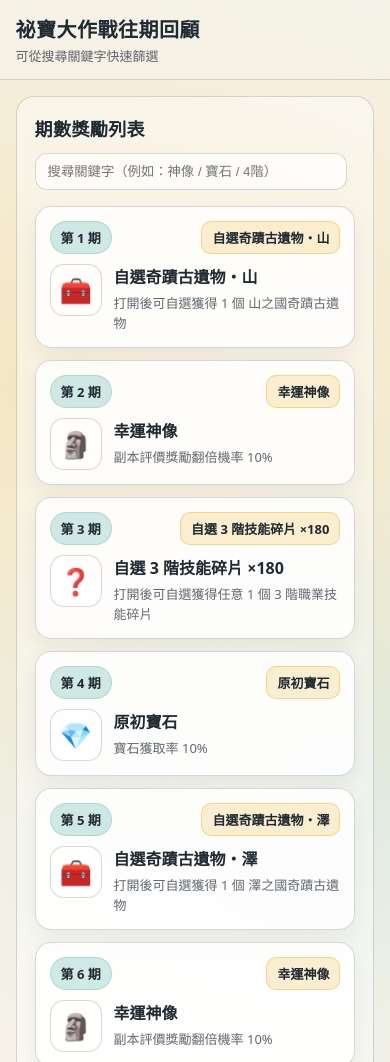
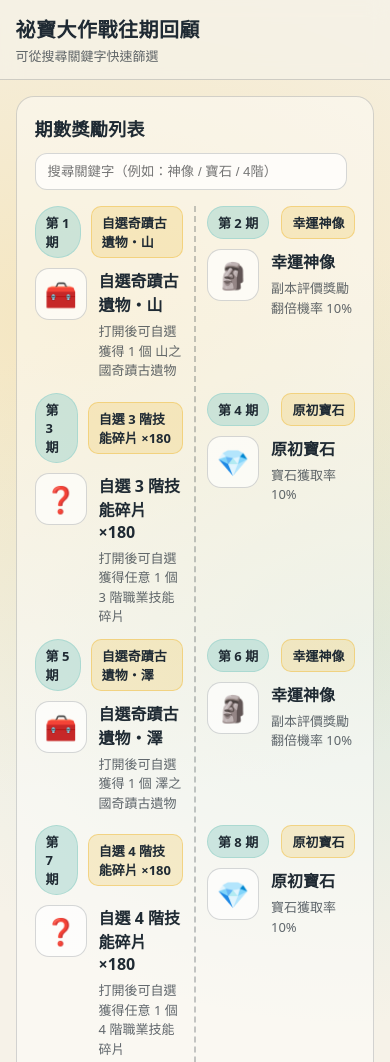
Before and after one commit to aimidy/ss-prize, a website: page src/index.html in a window 390 px wide. Shown: the top 1062 px of the page. Drawn offline with Linux system fonts and the light colour scheme.

Commit message:
更新 data.json，新增自選奇蹟古遺物・羽 III；調整 HTML 和 CSS 中的類別名稱，簡化結構並移除不必要的樣式

```diff
--- a/src/data.json
+++ b/src/data.json
@@ -6,192 +6,175 @@
             "label": "自選奇蹟古遺物・山",
             "title": "自選奇蹟古遺物・山",
             "description": "打開後可自選獲得 1 個 山之國奇蹟古遺物",
-            "iconEmoji": "🧰",
-            "side": "left"
+            "iconEmoji": "🧰"
         },
         {
             "phase": 2,
             "label": "幸運神像",
             "title": "幸運神像",
             "description": "副本評價獎勵翻倍機率 10%",
-            "iconEmoji": "🗿",
-            "side": "right"
+            "iconEmoji": "🗿"
         },
         {
             "phase": 3,
             "label": "自選 3 階技能碎片 ×180",
             "title": "自選 3 階技能碎片 ×180",
             "description": "打開後可自選獲得任意 1 個 3 階職業技能碎片",
-            "iconEmoji": "❓",
-            "side": "left"
+            "iconEmoji": "❓"
         },
         {
             "phase": 4,
             "label": "原初寶石",
             "title": "原初寶石",
             "description": "寶石獲取率 10%",
-            "iconEmoji": "💎",
-            "side": "right"
+            "iconEmoji": "💎"
         },
         {
             "phase": 5,
             "label": "自選奇蹟古遺物・澤",
             "title": "自選奇蹟古遺物・澤",
             "description": "打開後可自選獲得 1 個 澤之國奇蹟古遺物",
-            "iconEmoji": "🧰",
-            "side": "left"
+            "iconEmoji": "🧰"
         },
         {
             "phase": 6,
             "label": "幸運神像",
             "title": "幸運神像",
             "description": "副本評價獎勵翻倍機率 10%",
-            "iconEmoji": "🗿",
-            "side": "right"
+            "iconEmoji": "🗿"
         },
         {
             "phase": 7,
             "label": "自選 4 階技能碎片 ×180",
             "title": "自選 4 階技能碎片 ×180",
             "description": "打開後可自選獲得任意 1 個 4 階職業技能碎片",
-            "iconEmoji": "❓",
-            "side": "left"
+            "iconEmoji": "❓"
         },
         {
             "phase": 8,
             "label": "原初寶石",
             "title": "原初寶石",
             "description": "寶石獲取率 10%",
-            "iconEmoji": "💎",
-            "side": "right"
+            "iconEmoji": "💎"
         },
         {
             "phase": 9,
             "label": "自選奇蹟古遺物・龍",
             "title": "自選奇蹟古遺物・龍",
             "description": "打開後可自選獲得 1 個 龍之國奇蹟古遺物",
-            "iconEmoji": "🧰",
-            "side": "left"
+            "iconEmoji": "🧰"
         },
         {
             "phase": 10,
             "label": "幸運神像",
             "title": "幸運神像",
             "description": "副本評價獎勵翻倍機率 10%",
-            "iconEmoji": "🗿",
-            "side": "right"
+            "iconEmoji": "🗿"
         },
         {
             "phase": 11,
             "label": "自選 4 階技能碎片 ×180",
             "title": "自選 4 階技能碎片 ×180",
             "description": "打開後可自選獲得任意 1 個 4 階職業技能碎片",
-            "iconEmoji": "❓",
-            "side": "left"
+            "iconEmoji": "❓"
         },
         {
             "phase": 12,
             "label": "原初寶石",
             "title": "原初寶石",
             "description": "寶石獲取率 10%",
-            "iconEmoji": "💎",
-            "side": "right"
+            "iconEmoji": "💎"
         },
         {
             "phase": 13,
             "label": "自選奇蹟古遺物・龍 II",
             "title": "自選奇蹟古遺物・龍 II",
             "description": "打開後可自選獲得 1 個 龍之國 II 奇蹟古遺物",
-            "iconEmoji": "🧰",
-            "side": "left"
+            "iconEmoji": "🧰"
         },
         {
             "phase": 14,
             "label": "幸運神像",
             "title": "幸運神像",
             "description": "副本評價獎勵翻倍機率 10%",
-            "iconEmoji": "🗿",
-            "side": "right"
+            "iconEmoji": "🗿"
         },
         {
             "phase": 15,
             "label": "自選 4 階技能碎片 ×180",
             "title": "自選 4 階技能碎片 ×180",
             "description": "打開後可自選獲得任意 1 個 4 階職業技能碎片",
-            "iconEmoji": "❓",
-            "side": "left"
+            "iconEmoji": "❓"
         },
         {
             "phase": 16,
             "label": "原初寶石",
             "title": "原初寶石",
             "description": "寶石獲取率 10%",
-            "iconEmoji": "💎",
-            "side": "right"
+            "iconEmoji": "💎"
         },
         {
             "phase": 17,
             "label": "自選奇蹟古遺物・羽 I",
             "title": "自選奇蹟古遺物・羽 I",
             "description": "打開後可自選獲得 1 個 羽之國 I 奇蹟古遺物",
-            "iconEmoji": "🧰",
-            "side": "left"
+            "iconEmoji": "🧰"
         },
         {
             "phase": 18,
             "label": "自選特殊遺物箱 I",
             "title": "自選特殊遺物箱 I",
             "description": "打開後可自選獲得 幸運神像 或 黃金神木",
-            "iconEmoji": "🎁",
-            "side": "right"
+            "iconEmoji": "🎁"
         },
         {
             "phase": 19,
             "label": "自選 5 階技能碎片",
             "title": "自選 5 階技能碎片",
             "description": "打開後可自選獲得任意 1 個 5 階職業技能碎片",
-            "iconEmoji": "❓",
-            "side": "left"
+            "iconEmoji": "❓"
         },
         {
             "phase": 20,
             "label": "自選特殊遺物箱 II",
             "title": "自選特殊遺物箱 II",
             "description": "打開後可自選獲得 原初寶石 或 賢者之石",
-            "iconEmoji": "🎁",
-            "side": "right"
+            "iconEmoji": "🎁"
         },
         {
             "phase": 21,
             "label": "自選奇蹟古遺物・羽 II",
             "title": "自選奇蹟古遺物・羽 II",
             "description": "打開後可自選獲得 1 個 羽之國 II 奇蹟古遺物",
-            "iconEmoji": "🧰",
-            "side": "left"
+            "iconEmoji": "🧰"
         },
         {
             "phase": 22,
             "label": "自選特殊遺物箱 I",
             "title": "自選特殊遺物箱 I",
             "description": "打開後可自選獲得 幸運神像 或 黃金神木",
-            "iconEmoji": "🎁",
-            "side": "right"
+            "iconEmoji": "🎁"
         },
         {
             "phase": 23,
             "label": "自選 5 階技能碎片",
             "title": "自選 5 階技能碎片",
             "description": "打開後可自選獲得任意 1 個 5 階職業技能碎片",
-            "iconEmoji": "❓",
-            "side": "left"
+            "iconEmoji": "❓"
         },
         {
             "phase": 24,
             "label": "自選特殊遺物箱 II",
             "title": "自選特殊遺物箱 II",
             "description": "打開後可自選獲得 原初寶石 或 賢者之石",
-            "iconEmoji": "🎁",
-            "side": "right"
+            "iconEmoji": "🎁"
+        },
+        {
+            "phase": 25,
+            "label": "自選奇蹟古遺物・羽 III",
+            "title": "自選奇蹟古遺物・羽 III",
+            "description": "打開後可自選獲得 1 個 羽之國 III 奇蹟古遺物",
+            "iconEmoji": "🧰"
         }
     ]
 }
--- a/src/index.html
+++ b/src/index.html
@@ -10,17 +10,17 @@
         <header class="topbar">
             <div class="container">
                 <div class="brand">
-                    <div class="brand__title">祕寶大作戰往期回顧</div>
-                    <div class="brand__subtitle">可從搜尋關鍵字快速篩選</div>
+                    <div class="brand_title">祕寶大作戰往期回顧</div>
+                    <div class="brand_subtitle">可從搜尋關鍵字快速篩選</div>
                 </div>
             </div>
         </header>
 
         <main class="container">
             <section class="board">
-                <div class="board__header">
+                <div class="board_header">
                     <h2>期數獎勵列表</h2>
-                    <div class="board__actions">
+                    <div class="board_actions">
                         <input
                             id="search"
                             class="input"
--- a/src/script.js
+++ b/src/script.js
@@ -18,13 +18,7 @@ function normalizeText(s) {
 
 function matchesQuery(item, q) {
     if (!q) return true;
-    const hay = [
-        item.phase,
-        item.label,
-        item.title,
-        item.description,
-        item.side, // 有些人可能會搜 left/right，也保留
-    ]
+    const hay = [item.phase, item.label, item.title, item.description]
         .map((v) => String(v ?? ''))
         .join(' ')
         .toLowerCase();
@@ -38,20 +32,17 @@ function render(items) {
     // ✅關鍵：用「目前 items 的順序」重新分配左右欄，避免某一欄全空
     // 桌面兩欄：奇數 left / 偶數 right（或反過來你也可改）
     items.forEach((item, idx) => {
-        const sideClass = idx % 2 === 0 ? 'left' : 'right';
-
         const iconHtml = item.iconUrl
             ? `<img src="${escapeHtml(item.iconUrl)}" alt="${escapeHtml(item.title || '')}" />`
             : `${escapeHtml(item.iconEmoji || '🎁')}`;
 
         const card = document.createElement('article');
-        card.className = `card ${sideClass}`;
         card.innerHTML = `
-          <div class="card__top">
+          <div class="card_top">
             <span class="badge">第 ${escapeHtml(String(item.phase ?? ''))} 期</span>
             <span class="tag">${escapeHtml(item.label || item.title || '')}</span>
           </div>
-          <div class="card__body">
+          <div class="card_body">
             <div class="icon">${iconHtml}</div>
             <div class="content">
               <h3>${escapeHtml(item.title || '')}</h3>
@@ -78,7 +69,7 @@ async function init() {
         render(allItems);
     } catch (err) {
         grid.innerHTML = `
-          <div class="card left">
+          <div class="card">
             <h3>載入失敗</h3>
             <p>讀取 data.json 時發生錯誤：${escapeHtml(String(err))}</p>
             <p>如果你是直接用檔案開啟（file://），請改用本機伺服器方式開啟（例如 VSCode Live Server）。</p>
--- a/src/styles.css
+++ b/src/styles.css
@@ -43,12 +43,12 @@ body {
 .brand {
     padding: 14px 0;
 }
-.brand__title {
+.brand_title {
     font-size: 20px;
     font-weight: 800;
     letter-spacing: 0.5px;
 }
-.brand__subtitle {
+.brand_subtitle {
     font-size: 13px;
     color: var(--muted);
     margin-top: 3px;
@@ -67,11 +67,6 @@ body {
     border-radius: 12px;
     display: block;
 }
-.poster__hint {
-    margin: 10px 0 0;
-    font-size: 12px;
-    color: var(--muted);
-}
 
 .board {
     margin: 16px 0 40px;
@@ -81,19 +76,19 @@ body {
     background: rgba(255, 255, 255, 0.45);
 }
 
-.board__header {
+.board_header {
     display: flex;
     gap: 12px;
     align-items: center;
     justify-content: space-between;
     flex-wrap: wrap;
 }
-.board__header h2 {
+.board_header h2 {
     margin: 0;
     font-size: 18px;
     letter-spacing: 0.4px;
 }
-.board__actions {
+.board_actions {
     display: flex;
     gap: 10px;
     align-items: center;
@@ -119,7 +114,7 @@ body {
     overflow: hidden;
 }
 
-.card__top {
+.card_top {
     display: flex;
     align-items: center;
     justify-content: space-between;
@@ -151,7 +146,7 @@ body {
     font-weight: 700;
 }
 
-.card__body {
+.card_body {
     display: flex;
     gap: 12px;
     align-items: flex-start;
@@ -184,13 +179,6 @@ body {
     font-size: 13px;
     color: var(--muted);
     line-height: 1.5;
-}
-
-.left {
-    grid-column: 1;
-}
-.right {
-    grid-column: 3;
 }
 
 .footer {
@@ -227,23 +215,3 @@ body {
     border-left: 2px dashed rgba(31, 42, 51, 0.25);
     pointer-events: none;
 }
-
-.left {
-    grid-column: 1;
-}
-.right {
-    grid-column: 2;
-}
-
-@media (max-width: 860px) {
-    .grid {
-        grid-template-columns: 1fr;
-    }
-    .grid::before {
-        display: none;
-    }
-    .left,
-    .right {
-        grid-column: 1;
-    }
-}
```
